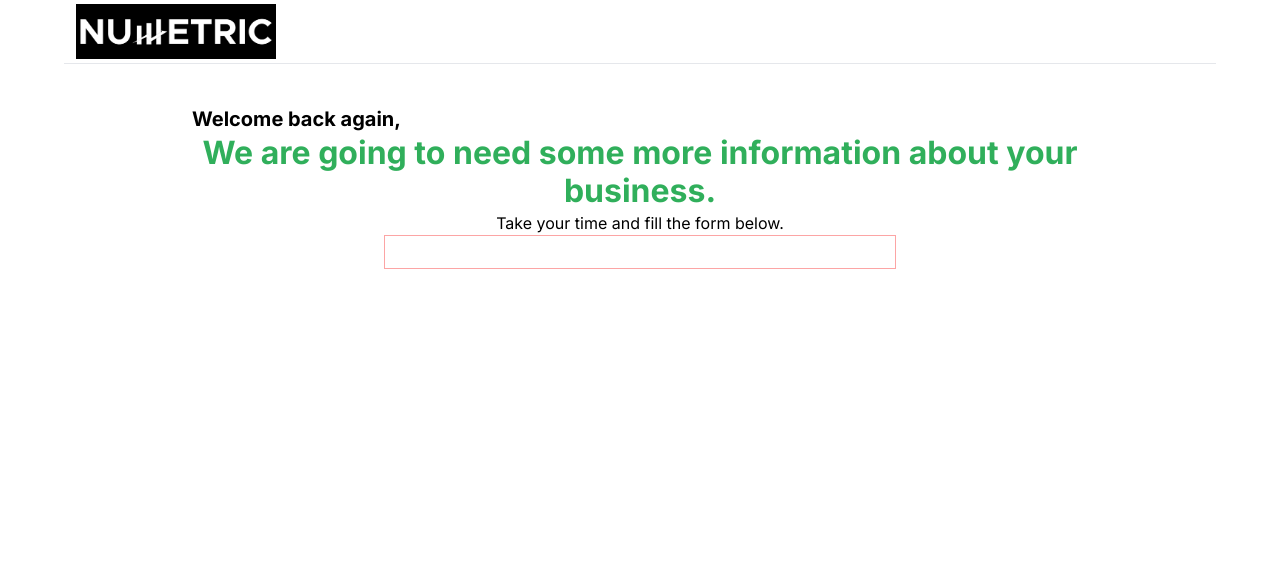
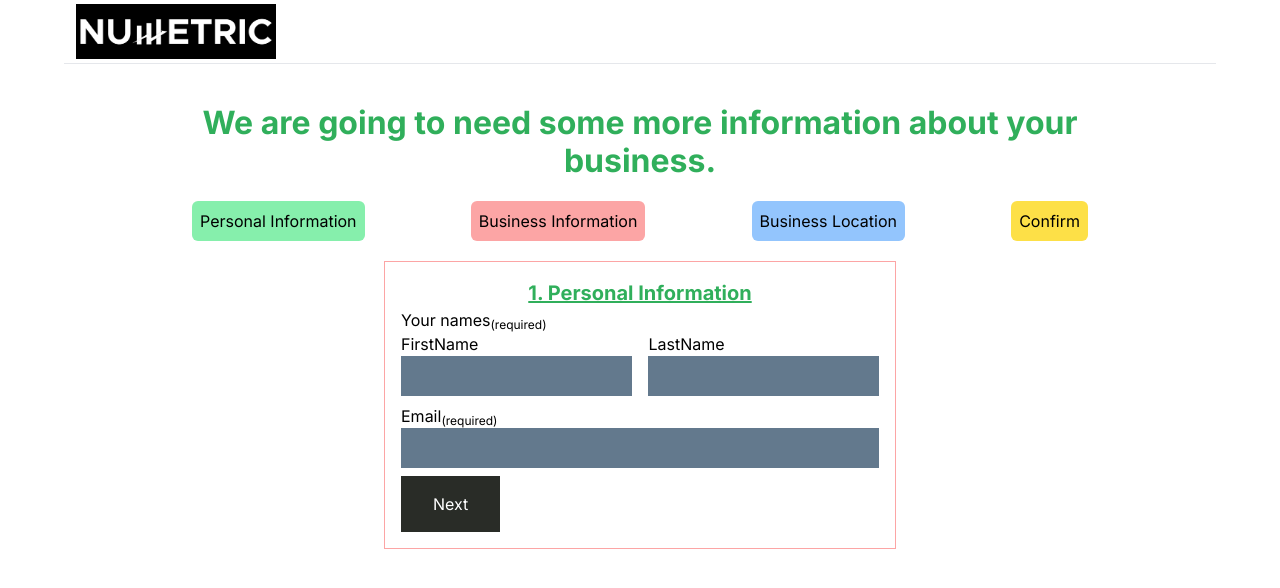
Before and after one commit to pinsoegustave/taxation-system, a Next.js app: page /more_info in a window 1280 px wide. Shown: the top 588 px of the page. Built offline with nearby package versions, Linux system fonts and the light colour scheme.

Commit message:
Form creation

```diff
--- a/app/more_info/page.tsx
+++ b/app/more_info/page.tsx
@@ -1,9 +1,11 @@
 "use client"
 import AuthButton from '@/components/AuthButton'
 import Button from '@/components/Button'
+import { BUSINESS_TYPES } from '@/index'
 import Image from 'next/image'
 import Link from 'next/link'
 import React, { useEffect, useState } from 'react'
+import { TypePredicateKind } from 'typescript'
 
 const page = () => {
   const [ isVisible, setIsVisible ] = useState({ id: "inputOne", });
@@ -36,12 +38,17 @@ const page = () => {
       </div>
       {/* Form starts here */}
       <div className='py-10 max-w-4xl mx-auto'>
-        <h2 className='bold-20'>Welcome back again,</h2>
         <h2 className='text-green-50 bold-32 text-center '>We are going to need some more information about your business.</h2>
-        <p className='text-center'>Take your time and fill the form below.</p>
+        {/* <p className='text-center'>Take your time and fill the form below.</p> */}
+          <div className='flexBetween py-5'>
+            <button id='inputOne' onClick={(e) => { toggleDiv(e); }}  className='p-2 rounded-md hover:bg-green-500 bg-green-300'>Personal Information</button>
+            <button id='inputTwo' onClick={(e) => { toggleDiv(e); }} className='p-2 rounded-md hover:bg-red-500 bg-red-300'>Business Information</button>
+            <button id='inputThree' onClick={(e) => { toggleDiv(e); }} className='p-2 rounded-md hover:bg-blue-500 bg-blue-300'>Business Location</button>
+            <button id='inputFour' onClick={(e) => { toggleDiv(e); }} className='p-2 rounded-md hover:bg-yellow-500 bg-yellow-300'>Confirm</button>
+          </div>
         <div className='w-full md:w-[40vw] border border-red-300 mx-auto p-4'>
         <form action="" method="post" className="">
-          <div className={isVisible.id === "inputOne border border-blue-500" ? `inputOne` : `inputOne hidden` } >
+          <div className={isVisible.id === "inputOne" ? `inputOne` : `inputOne hidden` }>
             <h2 className='bold-20 text-center underline text-green-50'>1. Personal Information</h2>
             <div className="w-full ">
               <label htmlFor="" className="">
@@ -78,13 +85,12 @@ const page = () => {
                 className="font-[300] bg-[#63798D] py-2 px-4 outline-none text-white placeholder:text-white w-full"
               />
             </div>
-            <button id='inputTwo'
-              onClick={(e) => {toggleDiv(e); }} type="submit" title="Submit" className='btn_dark_pink'>Next</button>
+            <Link href={'#inputTwo'}><button className='btn_dark_pink'>Next</button></Link>
           </div>
-          <div  className={ isVisible.id === "inputTwo border border-yellow-500" ? `inputTwo` : "inputTwo hidden" }>
+          <div id='inputTwo' className={ isVisible.id === "inputTwo" ? `inputTwo` : "inputTwo hidden" }>
             <div className="flex flex-col py-2">
               <label htmlFor="" className="">
-                Subject<sub>(required)</sub>
+                Company name<sub>(required)</sub>
               </label>
               <input
                 type="text"
@@ -94,13 +100,25 @@ const page = () => {
             </div>
             <div className="flex flex-col py-2">
               <label htmlFor="" className="">
-                Message<sub>(required)</sub>
+                Business Type<sub>(required)</sub>
               </label>
-              <textarea
-                id="message"
-                className="font-[300] bg-[#63798D] py-2 px-4 outline-none text-white placeholder:text-white"
+              <select name="" id="b_type" className='font-[300] bg-[#63798D] py-2 px-4 outline-none text-white placeholder:text-white w-full'>
+                { BUSINESS_TYPES.map((name, id) => (
+                  <option key={id} value={name.value}>{name.type}</option>
+                ))}
+              </select>
+            </div>
+            <div className="flex flex-col py-2">
+              <label htmlFor="" className="">
+                Tin Number<sub className='text-red-300'>(required)</sub>
+              </label>
+              <input
+                type="text"
+                id="phone"
+                className="font-[300] bg-[#63798D] py-2 px-4 outline-none text-white placeholder:text-white w-full"
               />
             </div>
+
             <div className=" mt-4 flexBetween gap-10">
               <button
               onClick={(e) => {toggleDiv(e); }} type="submit" title="Submit" className='btn_dark_pink'>Back</button>
@@ -109,7 +127,62 @@ const page = () => {
               {/* <Toaster richColors /> */}
             </div>
           </div>
+          <div id='inputThree' className={ isVisible.id === "inputThree" ? `inputThree` : "inputThree hidden" }>
+            <div className="flex flex-col py-2">
+              <label htmlFor="" className="">
+                Country:<sub>(required)</sub>
+              </label>
+              <input
+                type="text"
+                disabled
+                value="Rwanda"
+                className="font-[300] bg-[#63798D] py-2 px-4 outline-none text-white placeholder:text-white w-full"
+              />
+            </div>
+            <div className="flex flex-col py-2">
+              <label htmlFor="" className="">
+                Province:<sub>(required)</sub>
+              </label>
+              <input
+                type="text"
+                id="phone"
+                className="font-[300] bg-[#63798D] py-2 px-4 outline-none text-white placeholder:text-white w-full"
+              />
+            </div>
+            <div className="flex flex-col py-2">
+              <label htmlFor="" className="">
+                District:<sub>(required)</sub>
+              </label>
+              <input
+                type="text"
+                id="phone"
+                className="font-[300] bg-[#63798D] py-2 px-4 outline-none text-white placeholder:text-white w-full"
+              />
+            </div>
 
+            <div className="flex flex-col py-2">
+              <label htmlFor="" className="">
+                Sector<sub className='text-red-300'>(required)</sub>
+              </label>
+              <input
+                type="text"
+                id="phone"
+                className="font-[300] bg-[#63798D] py-2 px-4 outline-none text-white placeholder:text-white w-full"
+              />
+            </div>
+
+            <div className=" mt-4 flexBetween gap-10">
+              <button
+              onClick={(e) => {toggleDiv(e); }} type="submit" title="Submit" className='btn_dark_pink'>Back</button>
+              <button
+              onClick={(e) => {toggleDiv(e); }} type="submit" title="Submit" className='btn_dark_pink'>Next</button>
+              {/* <Toaster richColors /> */}
+            </div>
+          </div>
+          <div id='inputFour' className={isVisible.id === "inputFour" ? `inputFour` : "inputFour hidden"}>
+            <p className='text-center py-10'>Thanks for your time. <span className=''>You can continue to your dashboard.</span> </p>
+            <Link href={'/user-page'} className='flexCenter bg-green-300 p-3'>Go to Dashboard</Link>
+          </div>
           </form>
         </div>
       </div>
--- a/index.ts
+++ b/index.ts
@@ -26,3 +26,36 @@ export const NAVLINKS  = [
         'label': 'contact'
     },
 ]
+
+export const BUSINESS_TYPES = [
+    {
+        id: 1,
+        type: "Sole proprietorship",
+        value: "Sole proprietorship",
+    },
+    {
+        id: 2,
+        type: "General partnerships",
+        value: "General partnerships",
+    },
+    {
+        id: 3,
+        type: "Limited Liability Company",
+        value: "Limited liability Company",
+    },
+    {
+        id: 4,
+        type: "Limited partnership",
+        value: "Limited partnership",
+    },
+    {
+        id: 5,
+        type: "Limited Liability partnership",
+        value: "Limited Liability partnership",
+    },
+    {
+        id: 6,
+        type: "Business corporations",
+        value: "Business corporations",
+    },
+]
```
